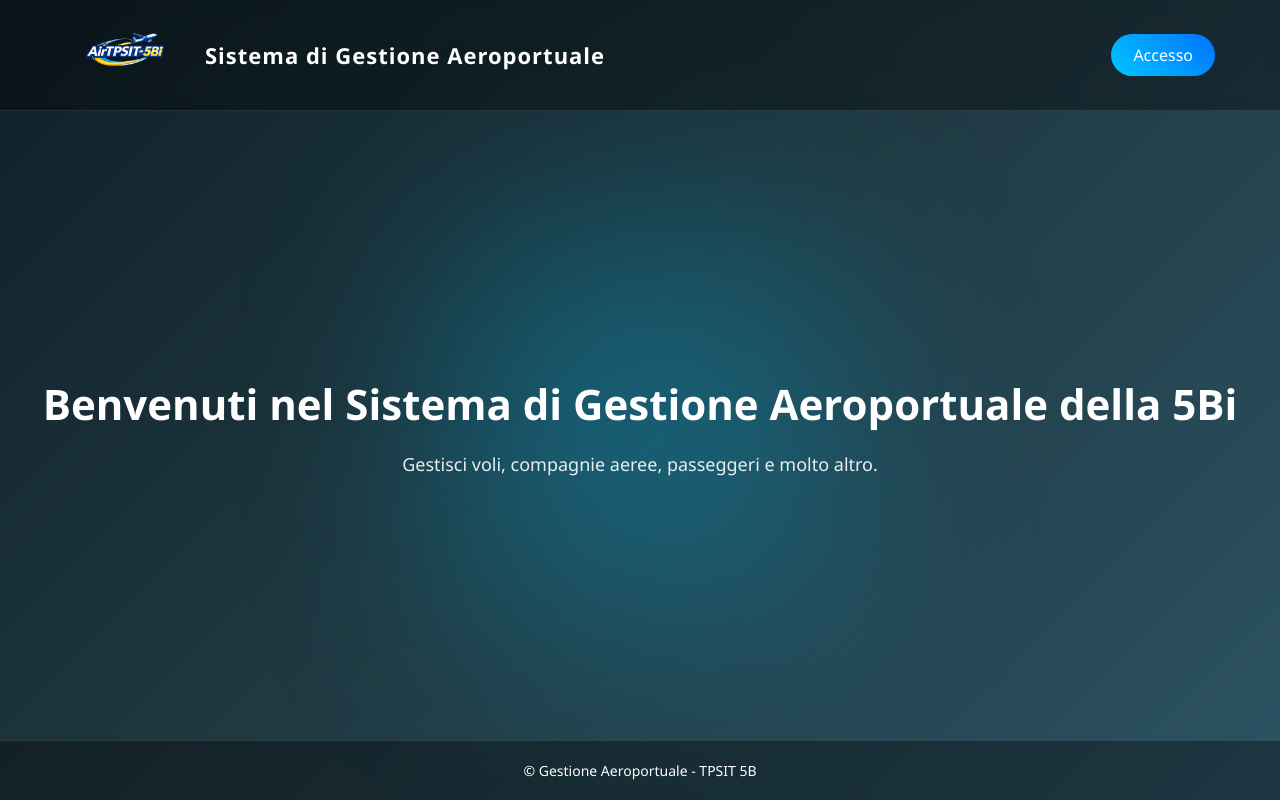
After one commit to giuseppecarbone672/airtpsit5b, a PHP site: page /homepage.html in a window 1280 px wide. The commit adds this page. Run offline with PHP 8.4, Linux system fonts and the light colour scheme.

Commit message:
home page versione da aggiornare

```diff
--- a/accesso.php
+++ b/accesso.php
@@ -30,7 +30,7 @@
 
     <div class="navigation-links">
         <a href="registra.php" class="register-btn">Registrati</a>
-        <a href="index.php" class="home-link">Torna alla Homepage</a>
+        <a href="homepage.html" class="home-link">Torna alla Homepage</a>
     </div>
 </div>
 
--- a/cercagate.html
+++ b/cercagate.html
@@ -27,5 +27,7 @@
     </section>
 </main>
 
+<a href="homepage.html">Torna alla Homepage</a>
+
 </body>
 </html>
--- a/cercapasseggeri.html
+++ b/cercapasseggeri.html
@@ -32,5 +32,7 @@
       </div>
     </form>
   </div>
+
+  <br><a href="homepage.html">Torna alla Homepage</a>
 </body>
 </html>
--- a/crea_volo.html
+++ b/crea_volo.html
@@ -22,5 +22,7 @@
 
     <button type="submit">Crea volo</button>
   </form>
+
+  <br><a href="homepage.html">Torna alla Homepage</a>
 </body>
 </html>
--- a/creacompagnia.html
+++ b/creacompagnia.html
@@ -36,5 +36,7 @@
     </form>
 </div>
 
+<a href="homepage.html">Torna alla Homepage</a>
+
 </body>
 </html>
--- /dev/null
+++ b/css_home/home.css
@@ -0,0 +1,164 @@
+/* RESET */
+*{
+margin:0;
+padding:0;
+box-sizing:border-box;
+font-family: "Segoe UI", Tahoma, Geneva, Verdana, sans-serif;
+}
+
+/* BODY */
+body{
+min-height:100vh;
+display:flex;
+flex-direction:column;
+background: linear-gradient(135deg,#0f2027,#203a43,#2c5364);
+color:white;
+}
+
+/* NAVBAR */
+
+nav{
+width:100%;
+background: rgba(0,0,0,0.35);
+backdrop-filter: blur(8px);
+border-bottom:1px solid rgba(255,255,255,0.1);
+}
+
+.nav-container{
+max-width:1200px;
+margin:auto;
+display:flex;
+justify-content:space-between;
+align-items:center;
+padding:15px 25px;
+}
+
+/* LOGO + TITOLO */
+
+.logo-title {
+  display: flex;
+  align-items: center;
+  gap: 20px;
+}
+
+.logo {
+  max-width: 120px;
+  height: auto;
+  transition: transform 0.3s;
+}
+
+.logo-title h1 {
+  font-size: 22px;
+  letter-spacing: 1px;
+  margin: 0;
+}
+
+@media (max-width: 480px) {
+  .logo {
+    height: 40px;
+  }
+
+  .logo-title h1 {
+    font-size: 18px;
+  }
+}
+
+/* BOTTONE ACCESSO */
+
+.btn-access{
+text-decoration:none;
+color:white;
+padding:10px 22px;
+border-radius:30px;
+background: linear-gradient(45deg,#00c6ff,#0072ff);
+transition: all 0.3s ease;
+font-weight:500;
+}
+
+.btn-access:hover{
+transform:scale(1.08);
+box-shadow:0 0 12px rgba(0,198,255,0.7);
+}
+
+/* HEADER */
+
+header{
+flex:1;
+display:flex;
+flex-direction:column;
+justify-content:center;
+align-items:center;
+text-align:center;
+padding:40px;
+animation:fadeIn 1.2s ease;
+position:relative;
+}
+
+header h1{
+font-size:42px;
+margin-bottom:20px;
+}
+
+header p{
+font-size:18px;
+max-width:600px;
+opacity:0.9;
+}
+
+/* EFFETTO LUCE */
+
+header::before{
+content:"";
+position:absolute;
+width:500px;
+height:500px;
+background: radial-gradient(circle,#00c6ff55,transparent);
+filter:blur(80px);
+z-index:-1;
+}
+
+/* FOOTER */
+
+footer{
+text-align:center;
+padding:20px;
+background: rgba(0,0,0,0.35);
+border-top:1px solid rgba(255,255,255,0.1);
+font-size:14px;
+}
+
+/* ANIMAZIONE */
+
+@keyframes fadeIn{
+
+from{
+opacity:0;
+transform:translateY(20px);
+}
+
+to{
+opacity:1;
+transform:translateY(0);
+}
+
+}
+
+/* RESPONSIVE */
+
+@media (max-width:768px){
+
+.nav-container{
+flex-direction:column;
+gap:10px;
+}
+
+.logo{
+max-width:40px;
+height:auto;
+}
+
+header h1{
+font-size:30px;
+}
+
+}
--- /dev/null
+++ b/homepage.html
@@ -0,0 +1,29 @@
+<!DOCTYPE html>
+<html lang="it">
+<head>
+    <meta charset="UTF-8">
+    <meta name="viewport" content="width=device-width, initial-scale=1.0">
+    <title>Homepage - Sistema di Gestione Aeroportuale</title>
+    <link rel="stylesheet" href="css_home/home.css">
+</head>
+<body>
+    <nav>
+        <div class="nav-container">
+            <div class="logo-title">
+                <img src="img/logo.png" alt="Logo aeroporto" class="logo">
+                <h1>Sistema di Gestione Aeroportuale</h1>
+            </div>
+            <a href="accesso.php" class="btn-access">Accesso</a>
+        </div>
+    </nav>
+
+    <header>
+        <h1>Benvenuti nel Sistema di Gestione Aeroportuale della 5Bi</h1>
+        <p>Gestisci voli, compagnie aeree, passeggeri e molto altro.</p>
+    </header>
+
+    <footer>
+        <p>&copy; Gestione Aeroportuale - TPSIT 5B</p>
+    </footer>
+</body>
+</html>
--- a/registra.php
+++ b/registra.php
@@ -108,5 +108,7 @@ echo "<p style='text-align:center;color:red;'>Compila tutti i campi</p>";
 }
 ?>
 
+<br><a href="homepage.html">Torna alla Homepage</a>
+
 </body>
 </html>
```
